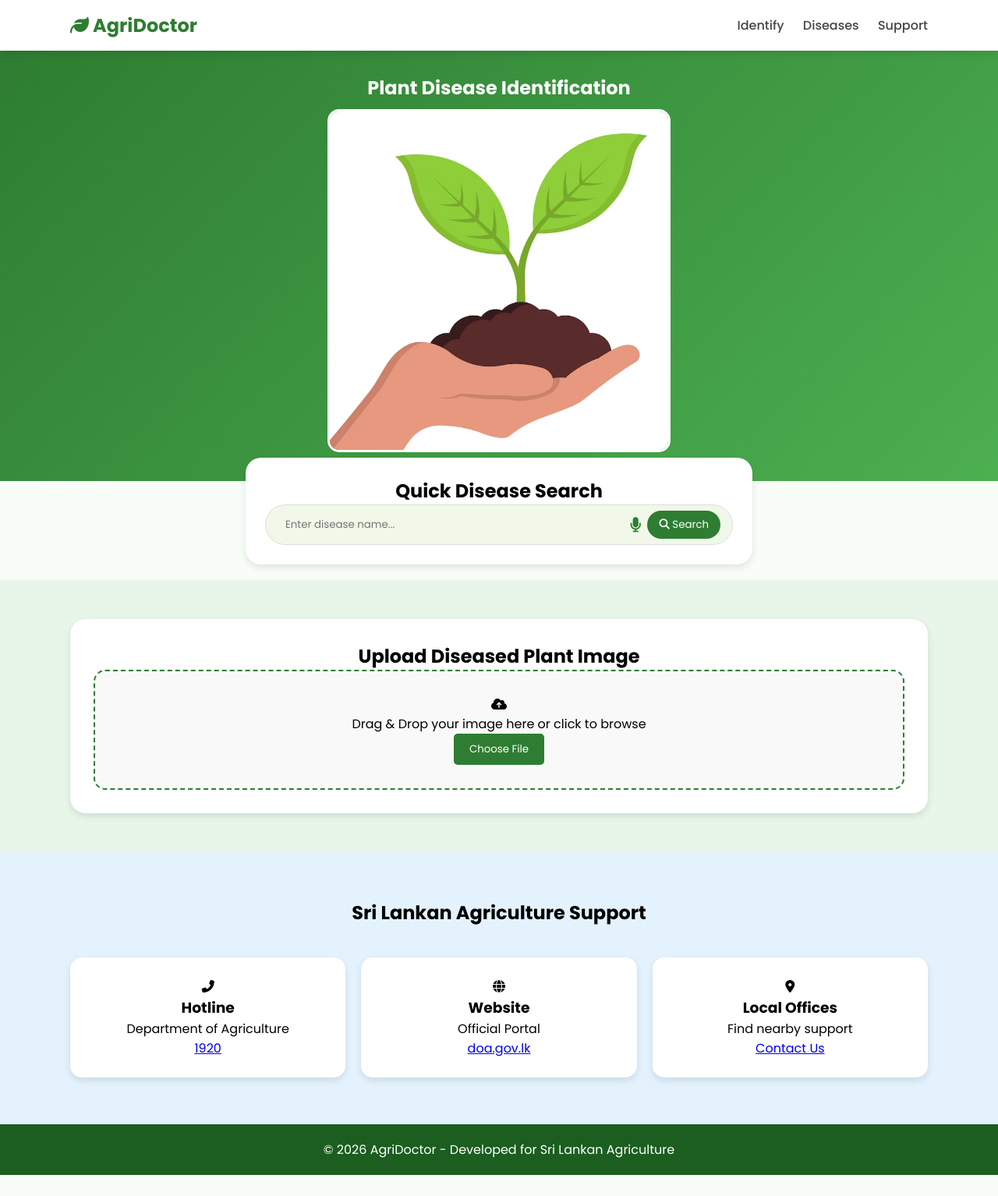
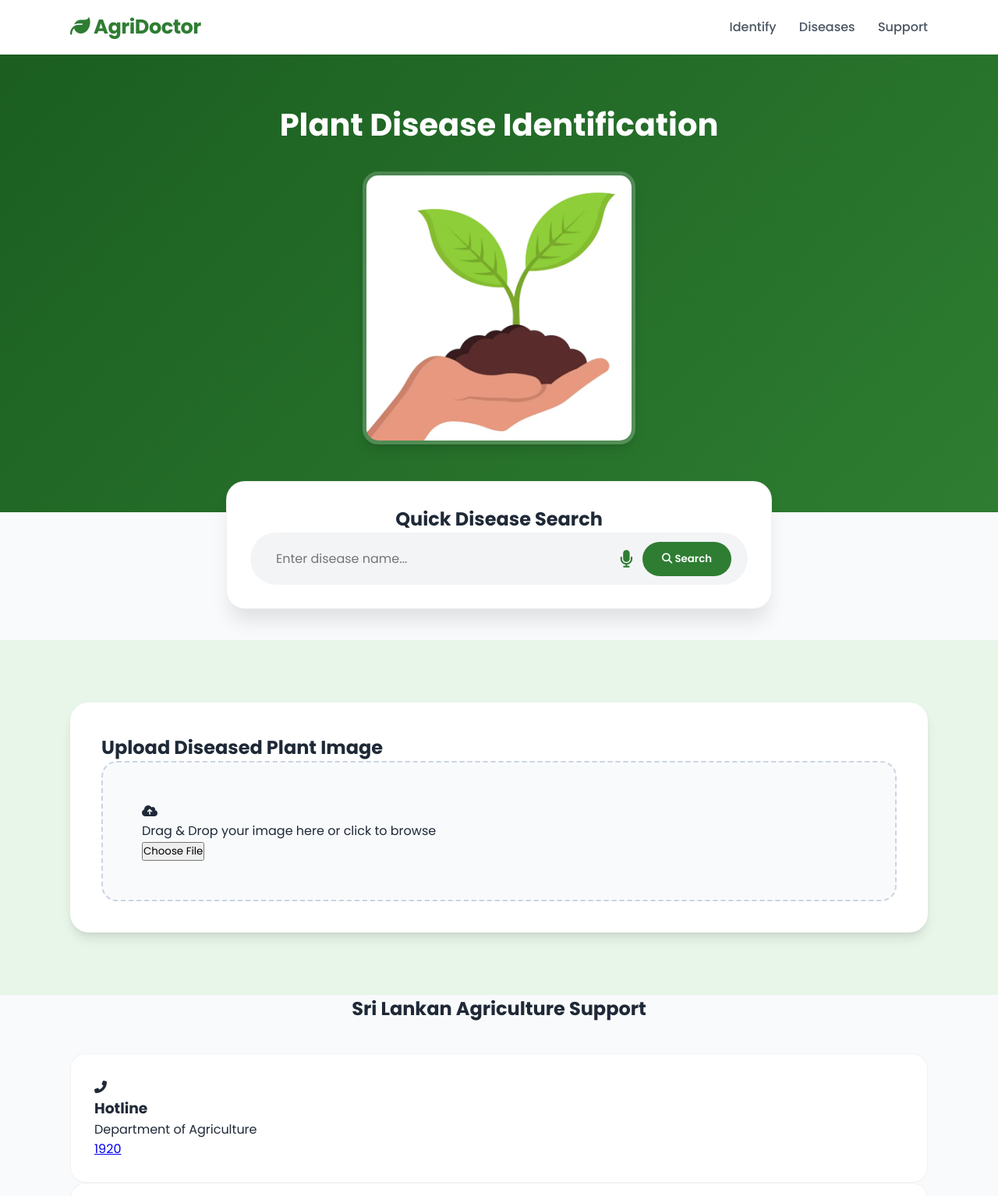
Before and after one commit to pamodikavindya/PlantHealth-Web, a plain HTML site: page index.html in a window 1280 px wide. Shown: the top 1534 px of the page at 78% size. Before the commit the page ends 1507 px from the top, so only its background shows below. Drawn offline with Linux system fonts and the light colour scheme.

Commit message:
Update style.css

```diff
--- a/style.css
+++ b/style.css
@@ -1,40 +1,148 @@
 :root {
     --primary: #2e7d32;
-    --upload-bg: #e8f5e9; /* Light Green */
-    --contact-bg: #e3f2fd; /* Light Blue */
-    --text: #333;
-    --shadow: 0 4px 10px rgba(0,0,0,0.1);
+    --primary-light: #4caf50;
+    --upload-bg: #e8f5e9;
+    --contact-bg: #f0f7ff; /* පෙනුම තවත් පිරිසිදු කළා */
+    --text: #1f2937;
+    --shadow: 0 10px 15px -3px rgba(0, 0, 0, 0.1), 0 4px 6px -2px rgba(0, 0, 0, 0.05);
+    --glass: rgba(255, 255, 255, 0.9);
 }
 
 * { margin: 0; padding: 0; box-sizing: border-box; font-family: 'Poppins', sans-serif; }
-body { background-color: #f8fdf8; }
+body { background-color: #f9fafb; color: var(--text); scroll-behavior: smooth; }
 .container { width: 90%; max-width: 1100px; margin: 0 auto; }
 
-.header { background: white; padding: 15px 0; box-shadow: var(--shadow); position: sticky; top: 0; z-index: 1000; }
+/* --- Professional Header --- */
+.header {
+    background: var(--glass);
+    backdrop-filter: blur(12px); /* වීදුරුවක් වැනි පෙනුම */
+    padding: 15px 0;
+    box-shadow: 0 1px 3px rgba(0,0,0,0.05);
+    position: sticky;
+    top: 0;
+    z-index: 1000;
+    border-bottom: 1px solid rgba(0,0,0,0.05);
+}
 .header .container { display: flex; justify-content: space-between; align-items: center; }
-.logo { font-size: 1.5rem; font-weight: 700; color: var(--primary); text-decoration: none; }
-.nav a { margin-left: 20px; text-decoration: none; color: #444; font-weight: 500; }
+.logo { font-size: 1.6rem; font-weight: 700; color: var(--primary); text-decoration: none; letter-spacing: -0.5px; }
+.nav a {
+    margin-left: 25px;
+    text-decoration: none;
+    color: #4b5563;
+    font-weight: 500;
+    transition: 0.3s;
+}
+.nav a:hover { color: var(--primary); }
 
-.hero { padding: 30px 0; text-align: center; background: linear-gradient(135deg, var(--primary) 0%, #4caf50 100%); color: white; }
-.hero-image img { max-width: 40%; border-radius: 15px; margin-top: 10px; border: 3px solid white; }
+/* --- Modern Hero Section --- */
+.hero {
+    padding: 60px 0 80px;
+    text-align: center;
+    background: linear-gradient(135deg, #1b5e20 0%, #2e7d32 100%);
+    color: white;
+}
+.hero h1 { font-size: 2.5rem; margin-bottom: 10px; }
+.hero-image img {
+    max-width: 350px;
+    border-radius: 20px;
+    margin-top: 20px;
+    border: 5px solid rgba(255,255,255,0.2);
+    box-shadow: var(--shadow);
+}
 
-.search-box-container { background: white; padding: 25px; border-radius: 20px; box-shadow: var(--shadow); text-align: center; max-width: 650px; margin: -30px auto 20px; }
-.search-bar { display: flex; gap: 8px; background: #f1f8e9; padding: 5px 15px; border-radius: 50px; border: 1px solid #ddd; align-items: center; }
-.search-bar input { flex: 1; border: none; background: transparent; padding: 10px; outline: none; }
+/* --- Professional Search Box --- */
+.search-box-container {
+    background: white;
+    padding: 30px;
+    border-radius: 24px;
+    box-shadow: 0 20px 25px -5px rgba(0, 0, 0, 0.1);
+    text-align: center;
+    max-width: 700px;
+    margin: -40px auto 40px;
+    border: 1px solid rgba(0,0,0,0.05);
+}
+.search-bar {
+    display: flex;
+    gap: 12px;
+    background: #f3f4f6;
+    padding: 8px 20px;
+    border-radius: 50px;
+    border: 1px solid transparent;
+    align-items: center;
+    transition: 0.3s;
+}
+.search-bar:focus-within { border-color: var(--primary); background: white; box-shadow: 0 0 0 4px rgba(46, 125, 50, 0.1); }
+.search-bar input { flex: 1; border: none; background: transparent; padding: 12px; outline: none; font-size: 1rem; }
 
-#voiceBtn { background: none; border: none; color: var(--primary); font-size: 1.2rem; cursor: pointer; }
-#searchBtn { background: var(--primary); color: white; border: none; padding: 8px 15px; border-radius: 50px; cursor: pointer; }
+#voiceBtn { background: none; border: none; color: var(--primary); font-size: 1.4rem; cursor: pointer; transition: 0.2s; }
+#voiceBtn:hover { transform: scale(1.1); }
+#searchBtn { background: var(--primary); color: white; border: none; padding: 12px 25px; border-radius: 50px; cursor: pointer; font-weight: 600; transition: 0.3s; }
+#searchBtn:hover { background: #1b5e20; box-shadow: 0 4px 12px rgba(27, 94, 32, 0.3); }
 
-.upload-section { padding: 50px 0; background-color: var(--upload-bg); }
-.upload-box-main { background: white; padding: 30px; border-radius: 20px; box-shadow: var(--shadow); text-align: center; }
-.upload-area { border: 2px dashed var(--primary); padding: 30px; border-radius: 15px; cursor: pointer; background: #f9f9f9; }
-.btn-primary { background: var(--primary); color: white; border: none; padding: 10px 20px; border-radius: 5px; cursor: pointer; }
+/* --- Treatment Roadmap (Timeline) --- */
+.timeline {
+    border-left: 3px solid #e5e7eb;
+    margin-left: 20px;
+    padding-left: 30px;
+    margin-top: 20px;
+}
+.step {
+    position: relative;
+    padding-bottom: 25px;
+}
+.step::before {
+    content: '';
+    position: absolute;
+    left: -38px;
+    top: 5px;
+    width: 14px;
+    height: 14px;
+    background: var(--primary);
+    border-radius: 50%;
+    border: 3px solid white;
+}
 
-#preview { max-width: 50%; border-radius: 10px; margin: 20px 0; }
-.result-card { margin-top: 20px; padding: 20px; background: #fff; border-left: 6px solid var(--primary); text-align: left; box-shadow: var(--shadow); border-radius: 10px; }
+/* --- Floating Action Button --- */
+.fab {
+    position: fixed;
+    bottom: 30px;
+    right: 30px;
+    background: #f59e0b; /* Orange-Yellow */
+    color: white;
+    width: 60px;
+    height: 60px;
+    border-radius: 50%;
+    display: flex;
+    align-items: center;
+    justify-content: center;
+    font-size: 24px;
+    box-shadow: 0 10px 15px rgba(0,0,0,0.2);
+    text-decoration: none;
+    transition: 0.3s;
+    z-index: 999;
+}
+.fab:hover { transform: scale(1.1); background: #d97706; }
 
-.contacts-section { padding: 60px 0; background-color: var(--contact-bg); }
-.contact-cards { display: grid; grid-template-columns: repeat(auto-fit, minmax(250px, 1fr)); gap: 20px; }
-.contact-card { background: white; padding: 25px; border-radius: 15px; text-align: center; box-shadow: var(--shadow); }
+/* --- Sections Styling --- */
+.upload-section { padding: 80px 0; background-color: var(--upload-bg); }
+.upload-box-main { background: white; padding: 40px; border-radius: 24px; box-shadow: var(--shadow); }
+.upload-area {
+    border: 2px dashed #cbd5e1;
+    padding: 50px;
+    border-radius: 20px;
+    cursor: pointer;
+    background: #f8fafc;
+    transition: 0.3s;
+}
+.upload-area:hover { border-color: var(--primary); background: #f0fdf4; }
 
-.footer { background: #1b5e20; color: white; text-align: center; padding: 20px; }
+.contact-card {
+    background: white;
+    padding: 30px;
+    border-radius: 20px;
+    transition: 0.3s;
+    border: 1px solid rgba(0,0,0,0.05);
+}
+.contact-card:hover { transform: translateY(-8px); box-shadow: var(--shadow); }
+
+.footer { background: #064e3b; color: #d1fae5; text-align: center; padding: 30px; font-weight: 300; }
```
